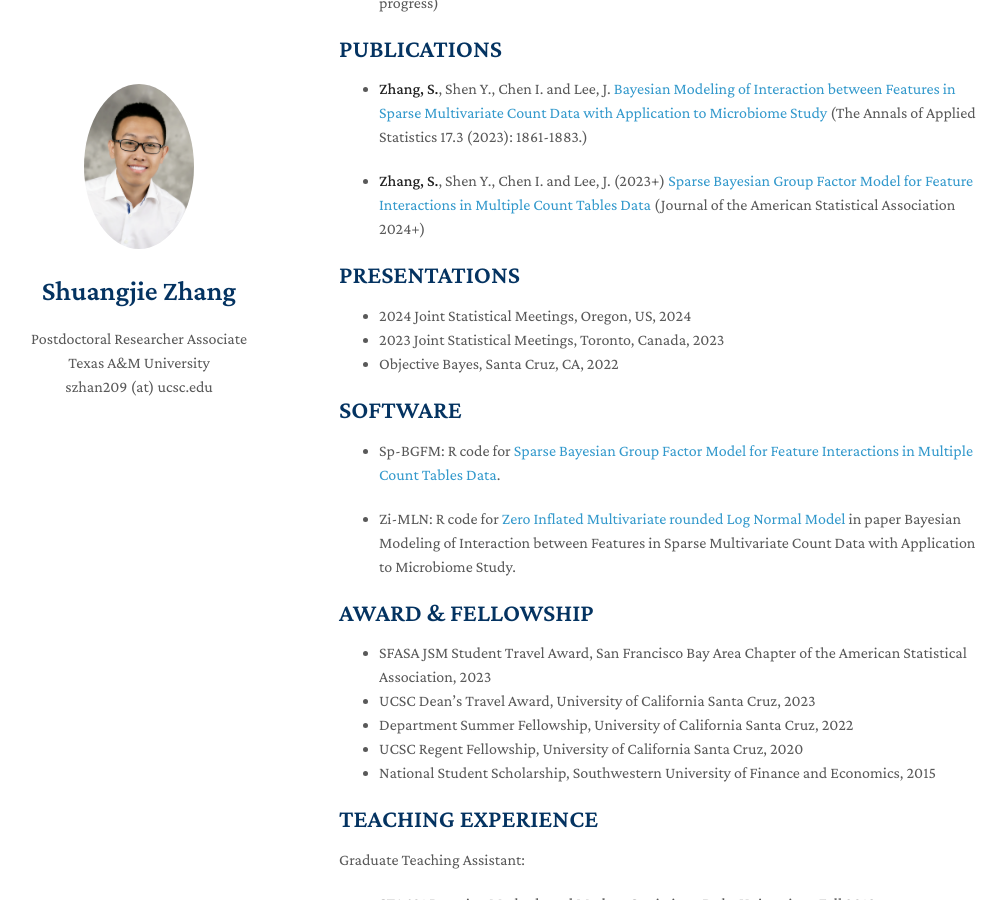
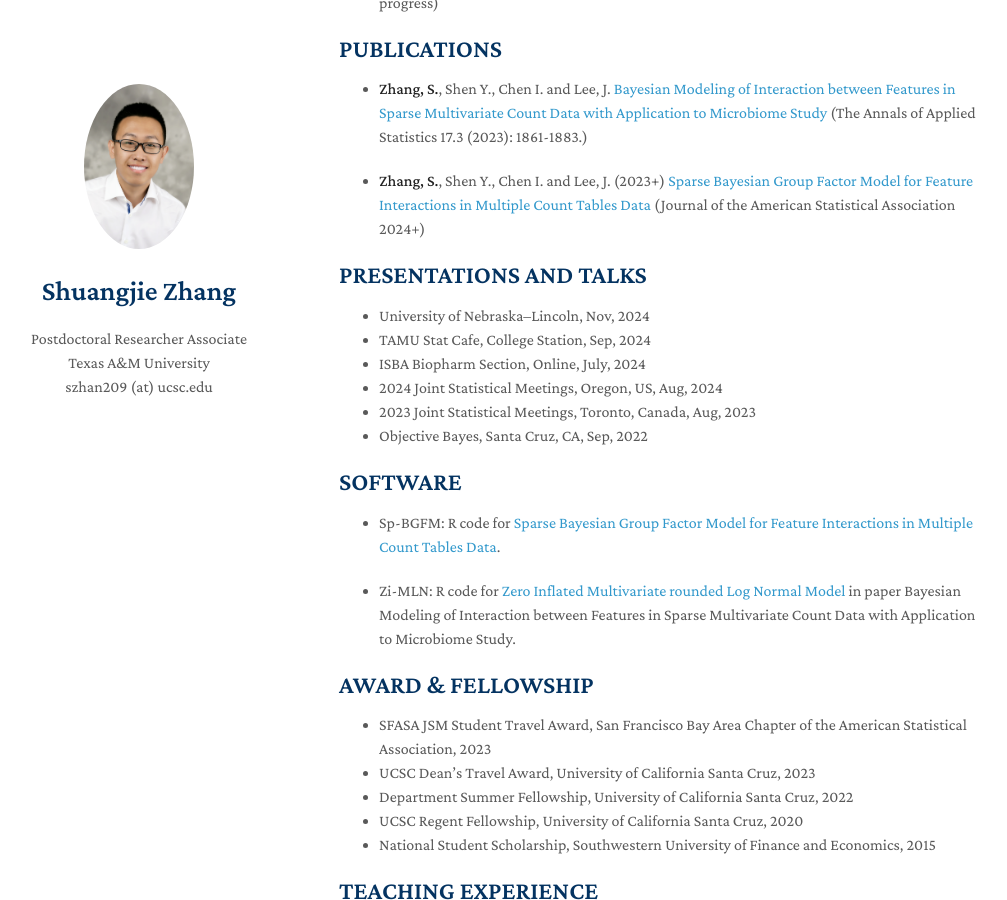
Before and after one commit to shuang-jie/shuang-jie.github.io, a Jekyll site: the page built from index.md, in a window 1280 px wide and 900 px high, scrolled down 488 px. Shown: the whole window, without its empty margins (131-1138 px from the left). Built offline with Jekyll 4.4.1, drawn with Linux system fonts in a browser that asks for light colours; nearby versions of some CDN libraries; a style sheet for code colours, icons or effects is not loaded.

Commit message:
Update index.md

```diff
--- a/index.md
+++ b/index.md
@@ -25,11 +25,13 @@ Welcome! I am currently a postdoctoral researcher associate at [Texas A&M Univer
 
 * **Zhang, S.**, Shen Y., Chen I. and Lee, J. (2023+) [Sparse Bayesian Group Factor Model for Feature Interactions in Multiple Count Tables Data](https://www.tandfonline.com/doi/full/10.1080/01621459.2025.2449721?src=exp-la) (Journal of the American Statistical Association 2024+)
 
-## PRESENTATIONS
-
-* 2024 Joint Statistical Meetings, Oregon, US, 2024
-* 2023 Joint Statistical Meetings, Toronto, Canada, 2023
-* Objective Bayes, Santa Cruz, CA, 2022
+## PRESENTATIONS AND TALKS
+* University of Nebraska–Lincoln, Nov, 2024
+* TAMU Stat Cafe, College Station, Sep, 2024
+* ISBA Biopharm Section, Online, July, 2024
+* 2024 Joint Statistical Meetings, Oregon, US, Aug, 2024
+* 2023 Joint Statistical Meetings, Toronto, Canada, Aug, 2023
+* Objective Bayes, Santa Cruz, CA, Sep, 2022
 
 ## SOFTWARE
 
```
